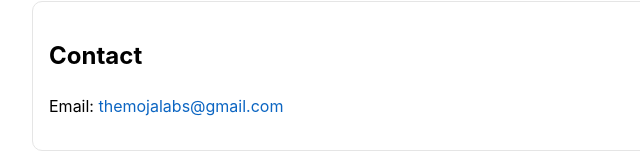
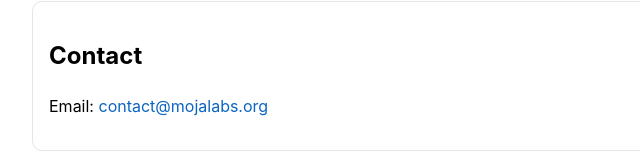
Before and after one commit to themojalabs/themojalabs.github.io, a plain HTML site: page index.html in a window 1280 px wide. Shown: the part 151-315 px from the top of the page, 8-648 px from the left. Drawn offline with Linux system fonts and the light colour scheme.

Commit message:
Update index.html

```diff
--- a/index.html
+++ b/index.html
@@ -22,7 +22,7 @@
 
   <div class="card">
     <h2>Contact</h2>
-    <p>Email: <a href="mailto:themojalabs@gmail.com">themojalabs@gmail.com</a></p>
+    <p>Email: <a href="mailto:contact@mojalabs.org">contact@mojalabs.org</a></p>
   </div>
 
   <div class="card">
```
